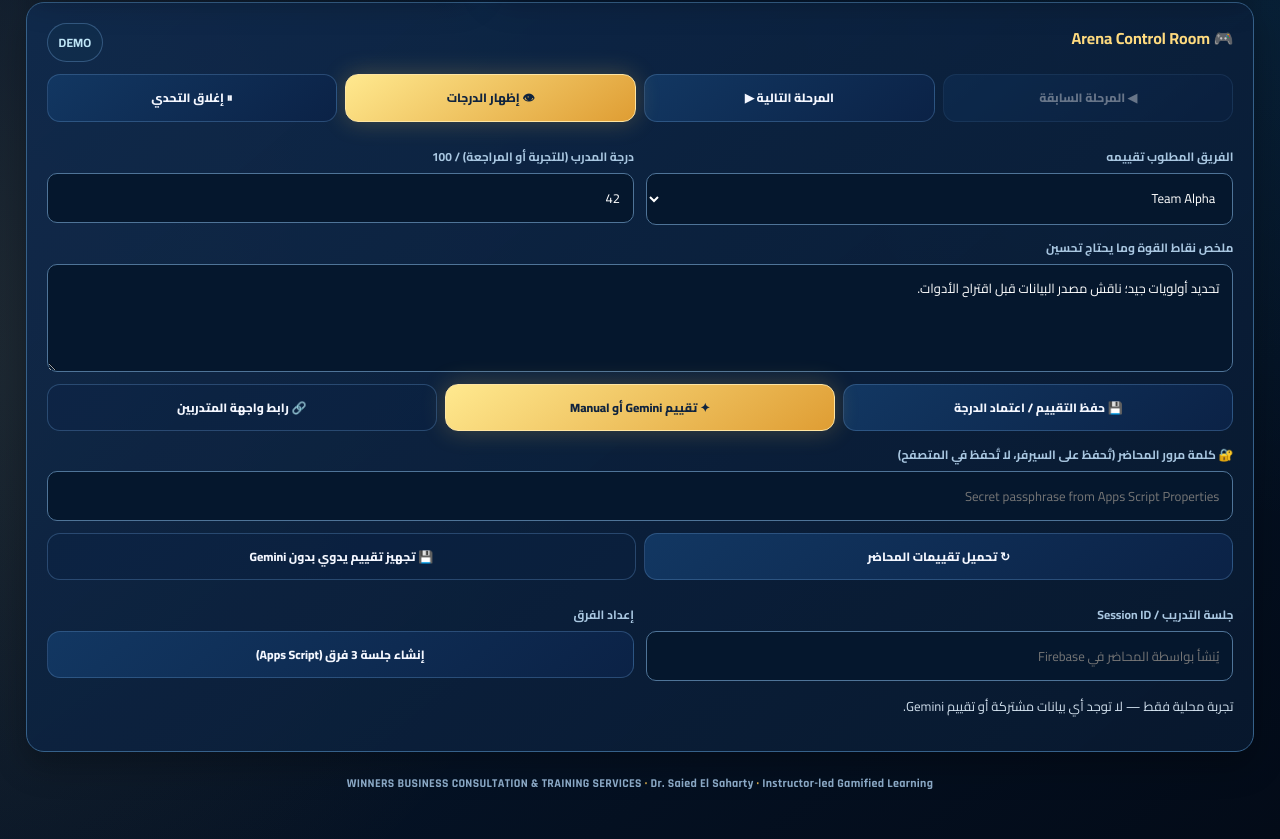
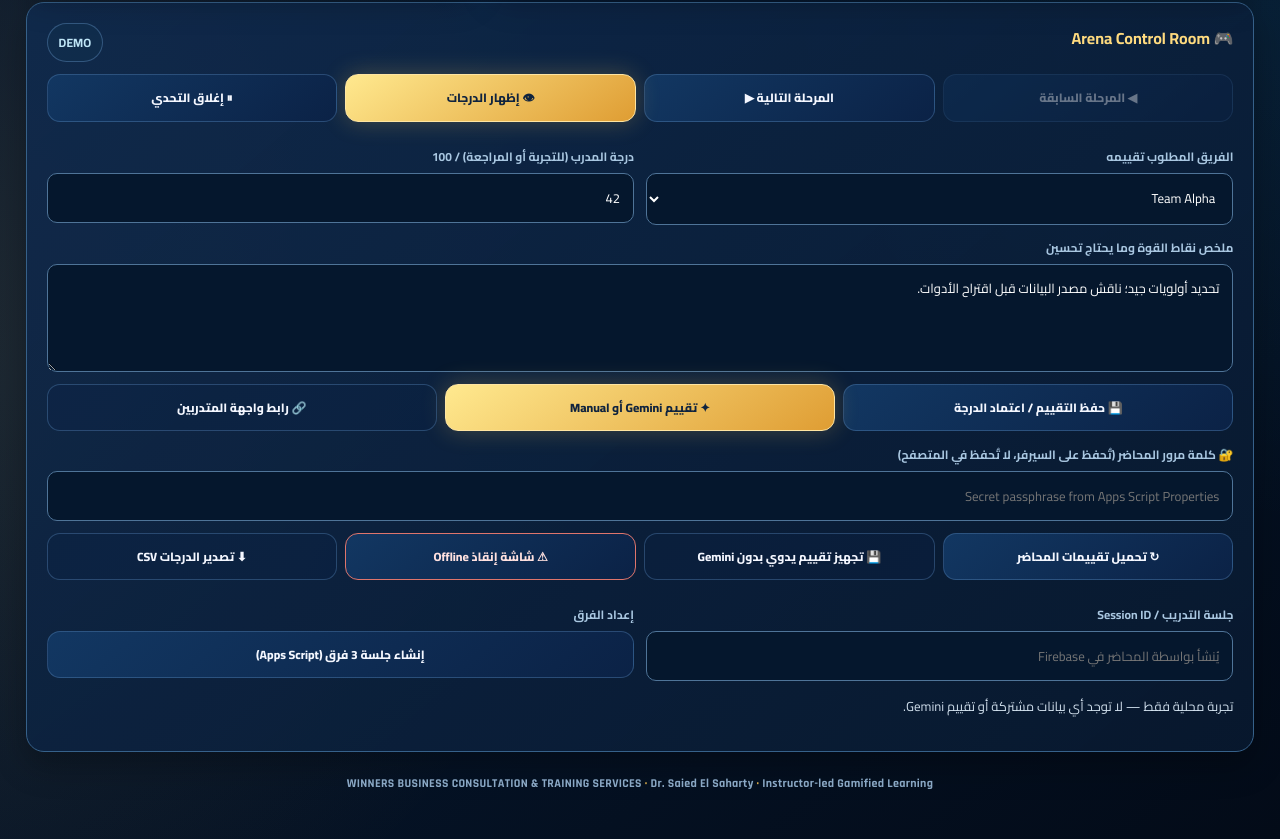
Before and after one commit to sahaarty0/winners-ai-for-hr, a plain HTML site: page arena/index.html in a window 1280 px wide. Shown: the part 1250-2089 px from the top of the page. Drawn offline with Linux system fonts and the light colour scheme.

Commit message:
Add emergency offline manual scorecard and local CSV export controls

```diff
--- a/arena/index.html
+++ b/arena/index.html
@@ -50,7 +50,7 @@ button,input,textarea,select{font:inherit}button{cursor:pointer}button:disabled{
 <div class="field"><label for="judgeNote">ملخص نقاط القوة وما يحتاج تحسين</label><textarea id="judgeNote" rows="2" placeholder="تقييم مختصر قائم على الإجابة والمعايير..."></textarea></div>
 <div class="row-controls"><button id="saveManual" class="btn">💾 حفظ التقييم / اعتماد الدرجة</button><button id="geminiEvaluate" class="btn gold">✦ تقييم Gemini أو Manual</button><button id="openTeamLink" class="btn ghost">🔗 رابط واجهة المتدربين</button></div>
 <div class="field" id="passwordField"><label for="adminKey">🔐 كلمة مرور المحاضر (تُحفظ على السيرفر، لا تُحفظ في المتصفح)</label><input id="adminKey" type="password" autocomplete="off" placeholder="Secret passphrase from Apps Script Properties"></div>
-<div class="row-controls"><button id="refreshAdmin" class="btn">↻ تحميل تقييمات المحاضر</button><button id="manualBackup" class="btn ghost">💾 تجهيز تقييم يدوي بدون Gemini</button></div>
+<div class="row-controls"><button id="refreshAdmin" class="btn">↻ تحميل تقييمات المحاضر</button><button id="manualBackup" class="btn ghost">💾 تجهيز تقييم يدوي بدون Gemini</button><button id="offlineBackup" class="btn danger">⚠ شاشة إنقاذ Offline</button><button id="exportOffline" class="btn ghost">⬇ تصدير الدرجات CSV</button></div>
 <div class="form-grid">
 <div class="field"><label>جلسة التدريب / Session ID</label><input id="sessionInput" placeholder="يُنشأ بواسطة المحاضر في Firebase" autocomplete="off"></div>
 <div class="field"><label>إعداد الفرق</label><button id="createSession" class="btn wide">إنشاء جلسة 3 فرق (Apps Script)</button></div>
```
